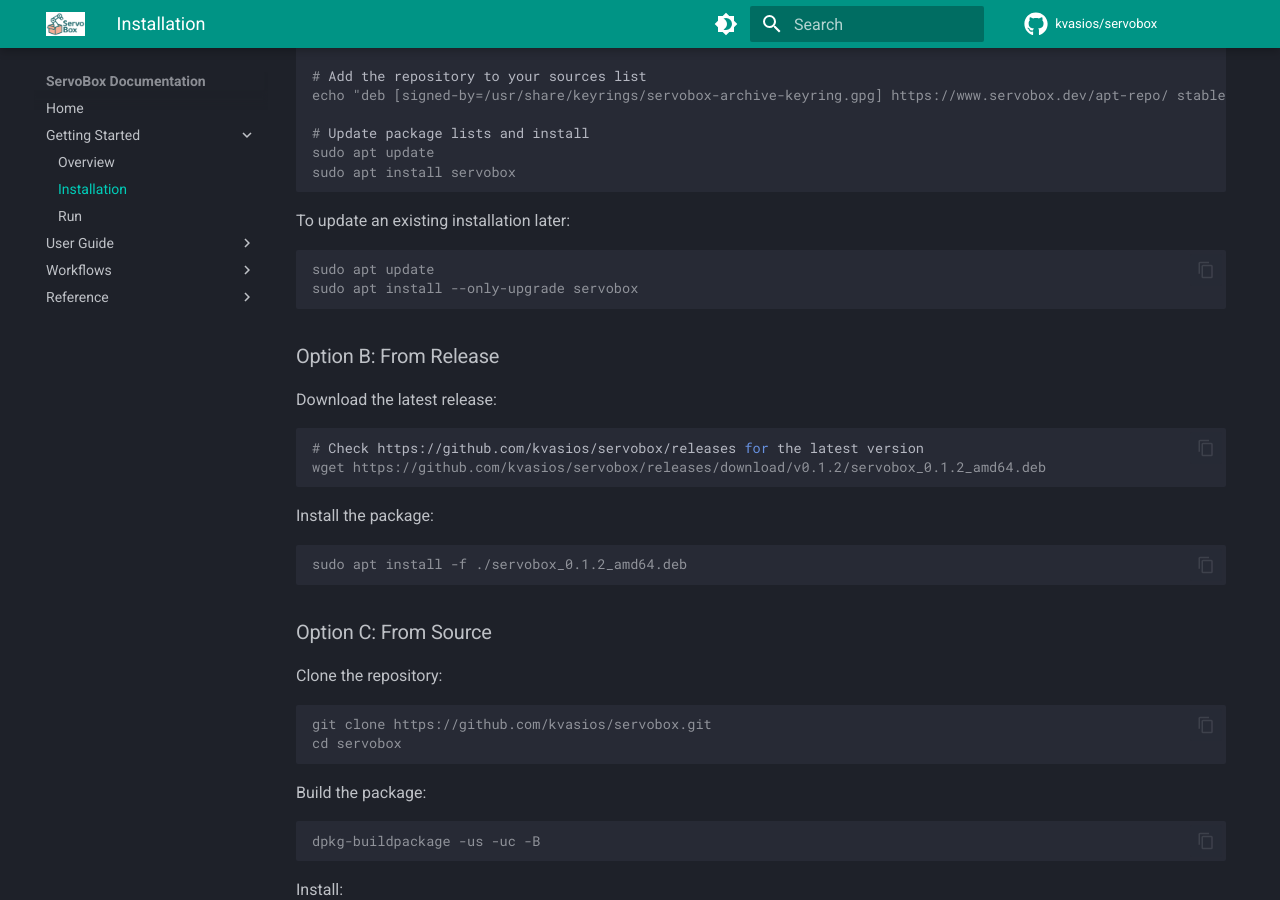
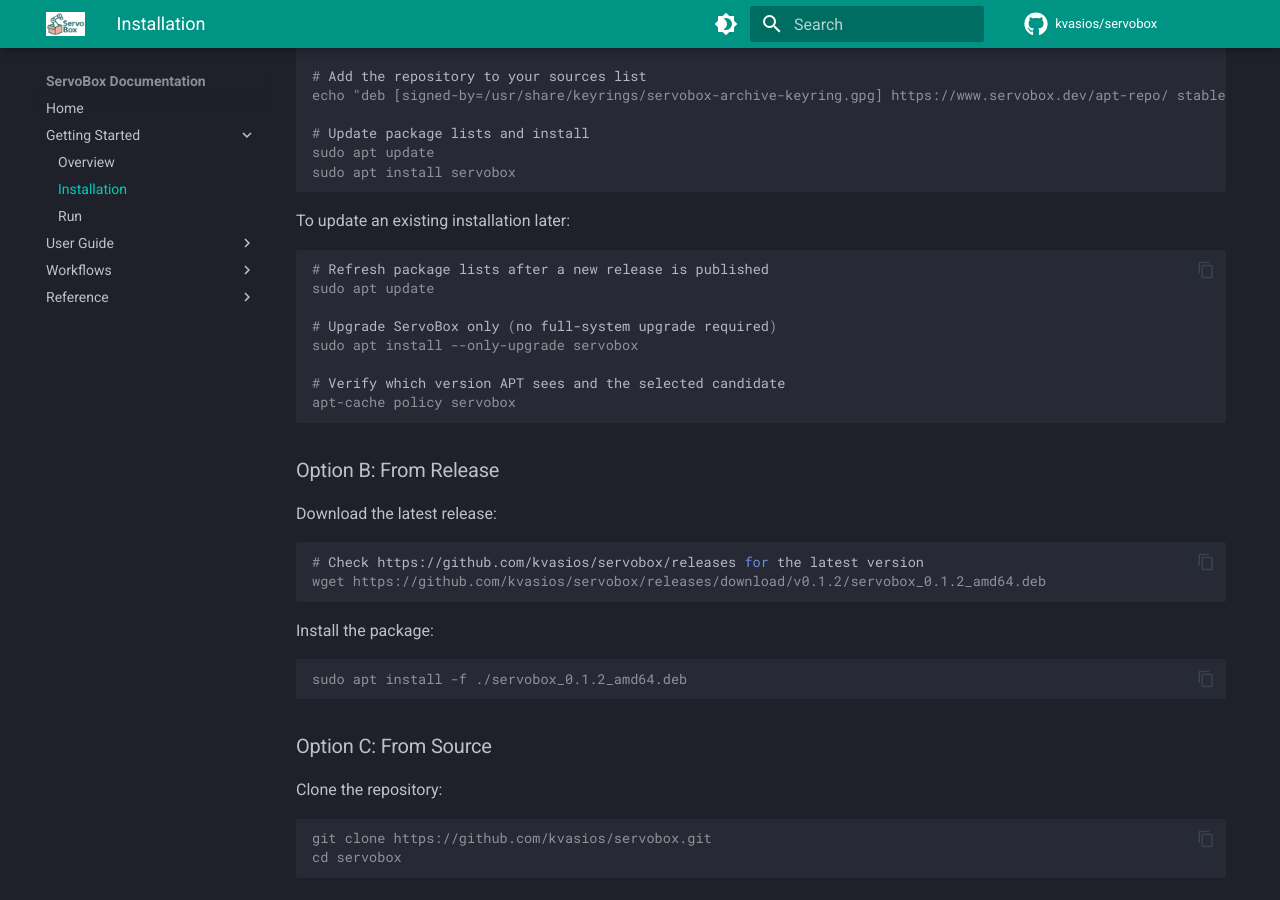
Before and after one commit to kvasios/servobox, an MkDocs documentation site: the page built from docs/content/getting-started/installation.md, in a window 1280 px wide and 900 px high, scrolled down 681 px. Built offline with MkDocs 1.6.1 and Material for MkDocs 9.7.7, drawn with Linux system fonts in a browser that asks for light colours; comment, search, counter and statistics services are not loaded.

Commit message:
updating docsg

````diff
--- a/docs/content/getting-started/installation.md
+++ b/docs/content/getting-started/installation.md
@@ -34,8 +34,14 @@ sudo apt install servobox
 To update an existing installation later:
 
 ```console
+# Refresh package lists after a new release is published
 sudo apt update
+
+# Upgrade ServoBox only (no full-system upgrade required)
 sudo apt install --only-upgrade servobox
+
+# Verify which version APT sees and the selected candidate
+apt-cache policy servobox
 ```
 
 ### Option B: From Release
````
Also changed, not shown: docs/content/index.md (+3 -0 lines), docs/content/reference/troubleshooting.md (+3 -0 lines).
